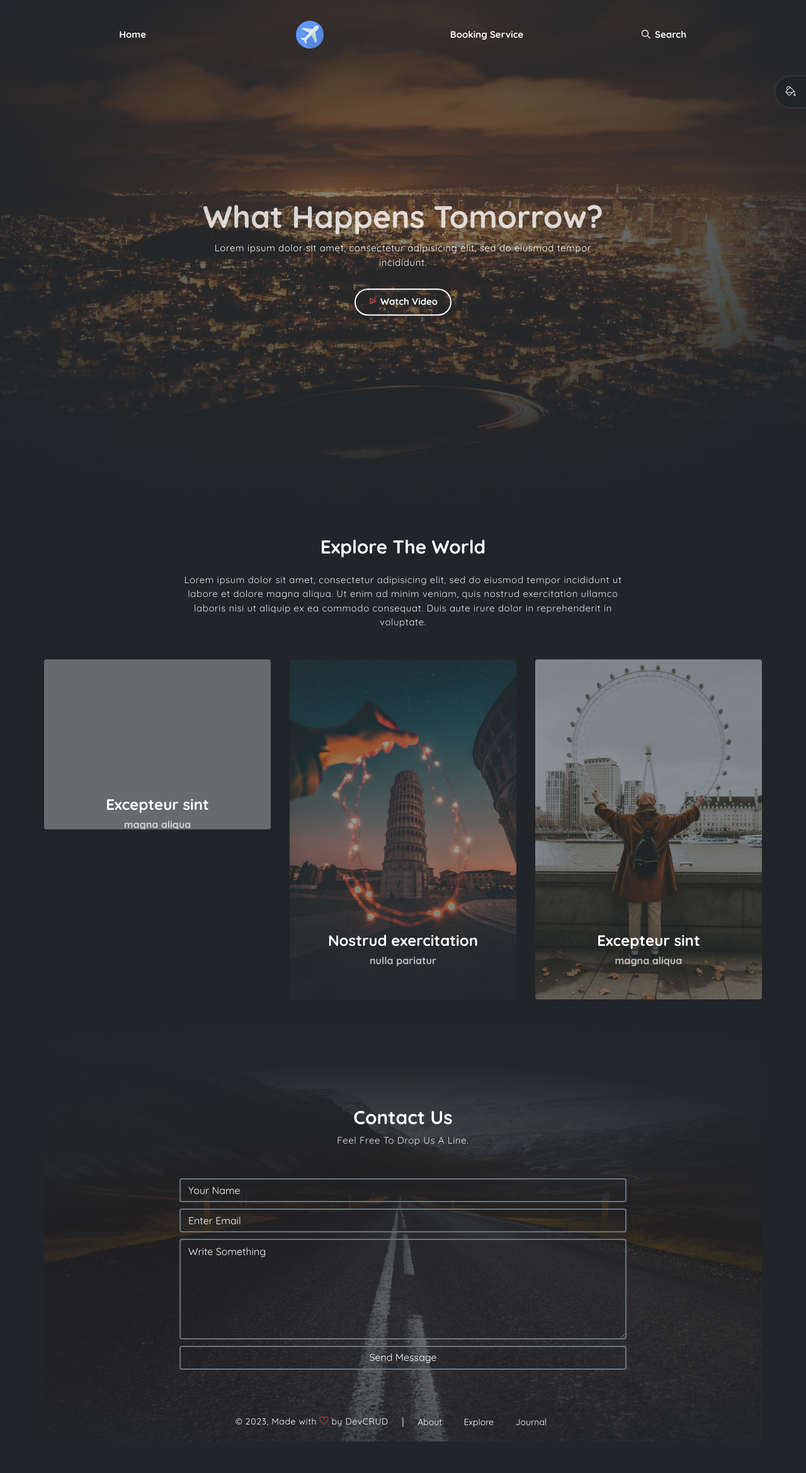
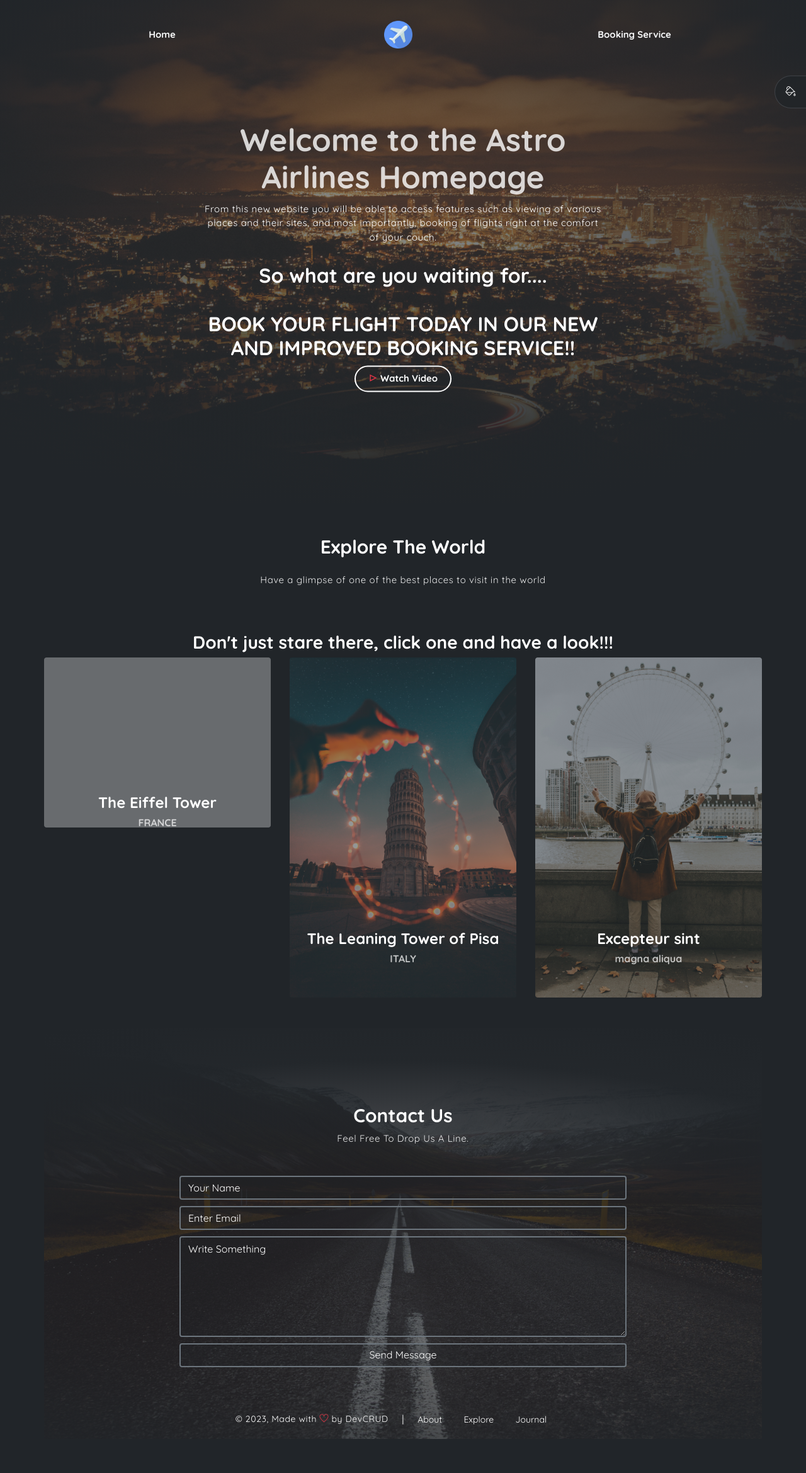
Before and after one commit to Brokeice123/Bus-Travel-Project, a Django app: page / in a window 1280 px wide. Shown: the whole page at 63% size. After the commit the page ends 2285 px from the top, so only its background shows below. Run offline with Django 4.2, Linux system fonts and the light colour scheme; some libraries are stand-ins or nearby versions; grey boxes are pictures that could not be loaded.

Commit message:
Made changes in Home Page

```diff
--- a/templates/Home Page.html
+++ b/templates/Home Page.html
@@ -5,7 +5,7 @@
     <meta name="viewport" content="width=device-width, initial-scale=1, shrink-to-fit=no">
     <meta name="description" content="Start your development with Dorang landing page.">
     <meta name="author" content="Devcrud">
-    <title>Dorang | Free Bootstrap 4.3.x template</title>
+    <title>Astro Airlines Homepage</title>
     <!-- font icons -->
     {% load static %}
     <link rel="stylesheet" href="{% static "vendors/themify-icons/css/themify-icons.css" %}">
@@ -22,14 +22,7 @@
             <li class="nav-item"><a href="#" class="nav-link">Home</a></li>
             <li class="nav-item"><a href="#" class="nav-link"><img src="{% static "img/plane.png" %}" alt="Download free bootstrap 4 landing page, free boootstrap 4 templates, Download free bootstrap 4.1 landing page, free boootstrap 4.1.1 templates, weber Landing page"></a></li>
             <li class="nav-item"><a href="{% url 'booking' %}" class="nav-link">Booking Service</a></li>
-            <li class="nav-item search">
-                <a href="javascript:void(0)" class="nav-link search-toggle"><i class="ti-search"></i> Search</a>
-                <div class="search-wrapper">
-                    <form>
-                        <input type="search" class="form-control" name="" placeholder="hit enter to search">
-                    </form>
-                </div>
-            </li>
+
         </ul>
     </nav><!-- end of page navbar -->
 
@@ -47,10 +40,11 @@
     <header class="header">
         <div class="overlay"></div>
         <div class="header-content">
-            <h1 class="header-title">What Happens Tomorrow?</h1>
-            <p class="header-subtitle">Lorem ipsum dolor sit amet, consectetur adipisicing elit, sed do eiusmod
-            tempor incididunt.</p>
-
+            <h1 class="header-title">Welcome to the Astro Airlines Homepage</h1>
+            <p class="header-subtitle">From this new website you will be able to access features such as viewing of various places and their sites, and most importantly, booking of flights right at the comfort of your couch. </p>
+            <h2>So what are you waiting for.... <br> <br>
+            BOOK YOUR FLIGHT TODAY IN OUR NEW AND IMPROVED BOOKING SERVICE!!
+            </h2>
             <button class="btn btn-theme-color modal-toggle"><i class="ti-control-play text-danger"></i> Watch Video</button>
 
         </div>
@@ -69,10 +63,9 @@
     <div class="container page-container">
         <div class="col-md-10 col-lg-8 m-auto">
             <h6 class="title mb-4">Explore The World</h6>
-            <p class="mb-5">Lorem ipsum dolor sit amet, consectetur adipisicing elit, sed do eiusmod
-            tempor incididunt ut labore et dolore magna aliqua. Ut enim ad minim veniam,
-            quis nostrud exercitation ullamco laboris nisi ut aliquip ex ea commodo
-            consequat. Duis aute irure dolor in reprehenderit in voluptate.</p>
+            <p class="mb-5">Have a glimpse of one of the best places to visit in the world <br> <br>
+            </p>
+            <h3>Don't just stare there, click one and have a look!!!</h3>
         </div>
 
         <!-- row -->
@@ -82,8 +75,8 @@
                     <img src="{% static "img/tower.jpg" %}" alt="Download free bootstrap 4 landing page, free boootstrap 4 templates, Download free bootstrap 4.1 landing page, free boootstrap 4.1.1 templates, weber Landing page">
                     <div class="overlay"></div>
                     <div class="des">
-                        <h1 class="title">Excepteur sint</h1>
-                        <h6 class="subtitle">magna aliqua</p>
+                        <h1 class="title">The Eiffel Tower</h1>
+                        <h6 class="subtitle">FRANCE</p>
                         <p>Lorem ipsum dolor sit amet, consectetur adipisicing elit, sed do eiusmod
                         tempor incididunt ut labore et dolore magna aliqua.</p>
                     </div>
@@ -94,8 +87,8 @@
                     <img src="{% static "img/italy.jpg" %}" alt="Download free bootstrap 4 landing page, free boootstrap 4 templates, Download free bootstrap 4.1 landing page, free boootstrap 4.1.1 templates, weber Landing page">
                     <div class="overlay"></div>
                     <div class="des">
-                        <h1 class="title">Nostrud exercitation </h1>
-                        <h6 class="subtitle">nulla pariatur</p>
+                        <h1 class="title">The Leaning Tower of Pisa</h1>
+                        <h6 class="subtitle">ITALY</p>
                         <p>Lorem ipsum dolor sit amet, consectetur adipisicing elit, sed do eiusmod
                         tempor incididunt ut labore et dolore magna aliqua.</p>
                     </div>
```
